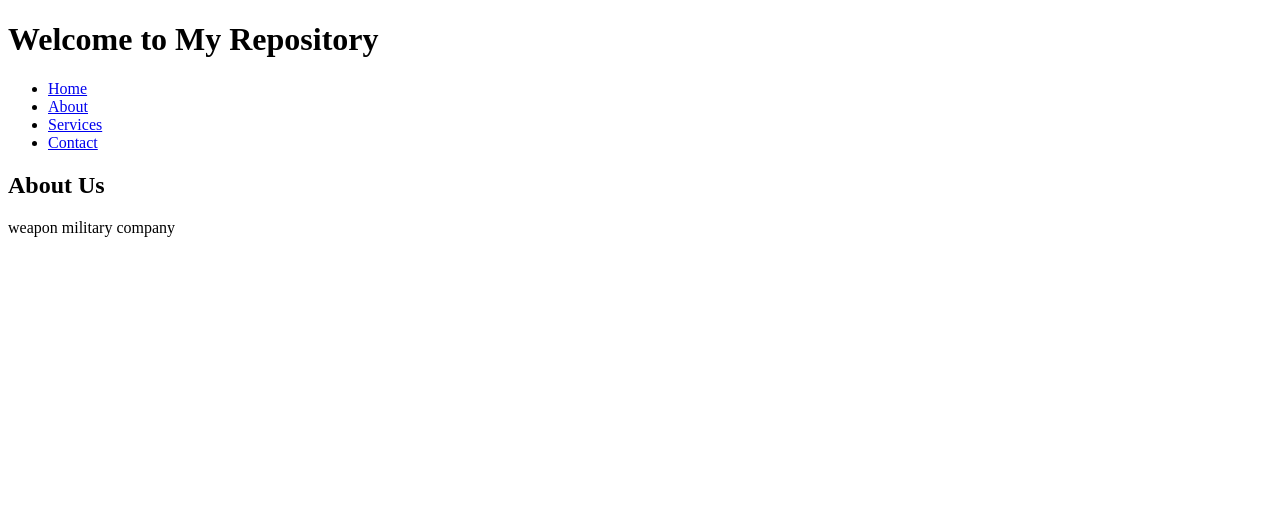
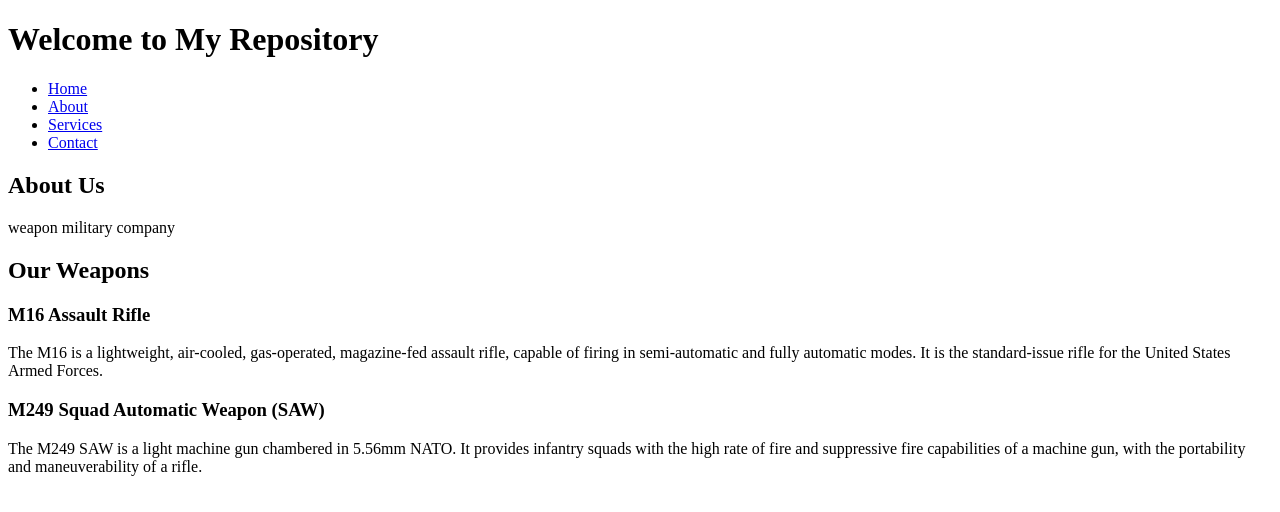
Before and after one commit to architachaudhary/week4_ex_1, a plain HTML site: page index.html in a window 1280 px wide. Drawn offline with Linux system fonts and the light colour scheme.

Commit message:
sixth commit

```diff
--- a/index.html
+++ b/index.html
@@ -21,5 +21,20 @@
         <h2>About Us</h2>
         <p>weapon military company</p>
     </section>
+
+    <section id="weapons">
+        <h2>Our Weapons</h2>
+        <div class="weapon">
+            <h3>M16 Assault Rifle</h3>
+            <p>The M16 is a lightweight, air-cooled, gas-operated, magazine-fed assault rifle, capable of firing in semi-automatic and fully automatic modes. It is the standard-issue rifle for the United States Armed Forces.</p>
+        </div>
+        <div class="weapon">
+            <h3>M249 Squad Automatic Weapon (SAW)</h3>
+            <p>The M249 SAW is a light machine gun chambered in 5.56mm NATO. It provides infantry squads with the high rate of fire and suppressive fire capabilities of a machine gun, with the portability and maneuverability of a rifle.</p>
+        </div>
+        <!-- More weapon descriptions can be added here -->
+    </section>
+
+
 </body>
 </html>
```
